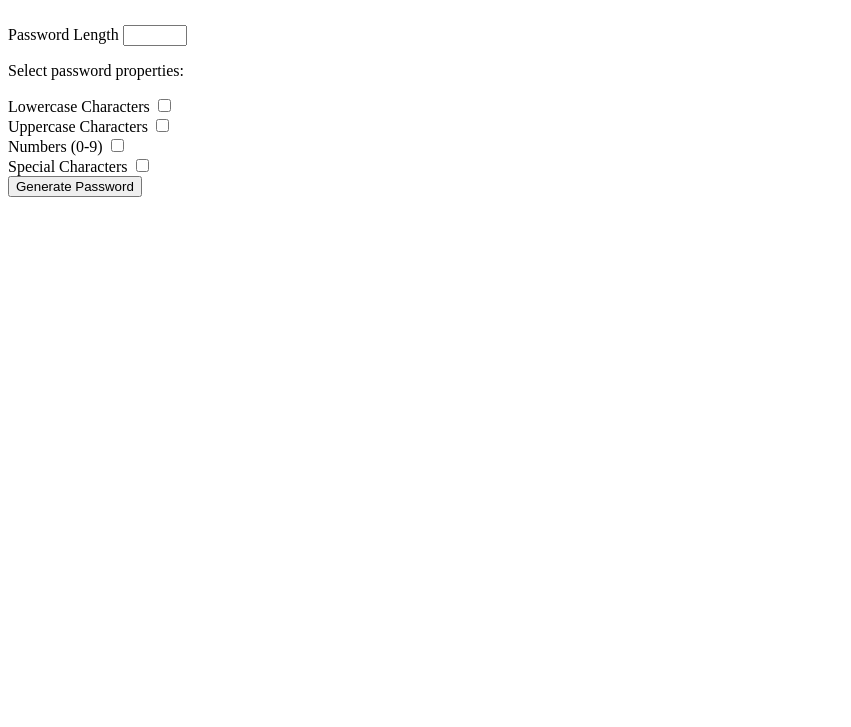
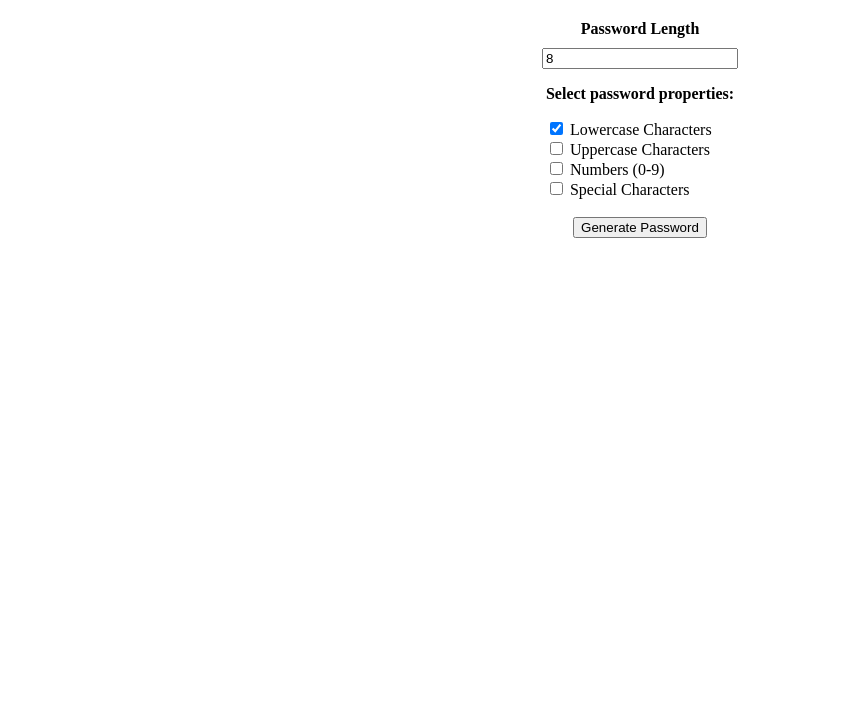
Before and after one commit to danplanned/JS_MiniProject, a plain HTML site: page Random Password Generator/index.html in a window 1280 px wide. Shown: the part 73-800 px from the top of the page, without its empty margins (0-851 px from the left). Drawn offline with Linux system fonts and the light colour scheme.

Commit message:
completed html and css

```diff
--- a/Random Password Generator/index.html
+++ b/Random Password Generator/index.html
@@ -7,41 +7,43 @@
     <link rel="stylesheet" href="style.css" />
   </head>
   <body>
+    <section class="center">
       <h1>Generate a Random Password</h1>
       <br />
 
       <form class="center">
+        <div class="pwd-legnth">
+          <label for="length"><strong>Password Length</strong></label>
+          <input type="number" id="length" name="length" min="4" max="100" value="8"/>
+        </div>
+
+        <div class="checkboxes">
+          <p><strong>Select password properties:</strong></p>
           <div>
-        <label for="length">Password Length</label>
-        <input type="number" id="length" name="length" min="4" max="100" />
+            <input type="checkbox" name="lowercase" id="lowercase" checked/>
+            <label for="lowercase">Lowercase Characters</label>
           </div>
 
           <div>
-        <p>Select password properties: </p>
-        <div>
-          <label for="lowercase">Lowercase Characters</label>
-          <input type="checkbox" name="lowercase" id="lowercase" />
+            <input type="checkbox" name="uppercase" id="uppercase" />
+            <label for="uppercase">Uppercase Characters</label>
           </div>
 
           <div>
-          <label for="uppercase">Uppercase Characters</label>
-          <input type="checkbox" name="uppercase" id="uppercase" />
+            <input type="checkbox" name="numbers" id="numbers" />
+            <label for="nubmers">Numbers (0-9)</label>
           </div>
 
           <div>
-          <label for="nubmers">Numbers (0-9)</label>
-          <input type="checkbox" name="numbers" id="numbers" />
+            <input type="checkbox" name="special" id="special" />
+            <label for="special">Special Characters</label>
           </div>
-
-        <div>
-          <label for="special">Special Characters</label>
-          <input type="checkbox" name="special" id="special" />
         </div>
-
-      </div>
+        <div id="password"></div>
+        <br />
+        <button>Generate Password</button>
       </form>
-
-    <button>Generate Password</button>
+    </section>
 
     <script src="script.js"></script>
   </body>
--- a/Random Password Generator/style.css
+++ b/Random Password Generator/style.css
@@ -0,0 +1,17 @@
+.center {
+    display: flex;
+    align-items: center;
+    flex-direction: column;
+}
+.pwd-legnth {
+    display: flex;
+    flex-direction: column;
+    width: 100%;
+    align-items: center;
+
+}
+
+#length {
+    width: 100%;
+    margin-top: 10px;
+}
```
Lines whose indentation alone changed are shown as unchanged.
